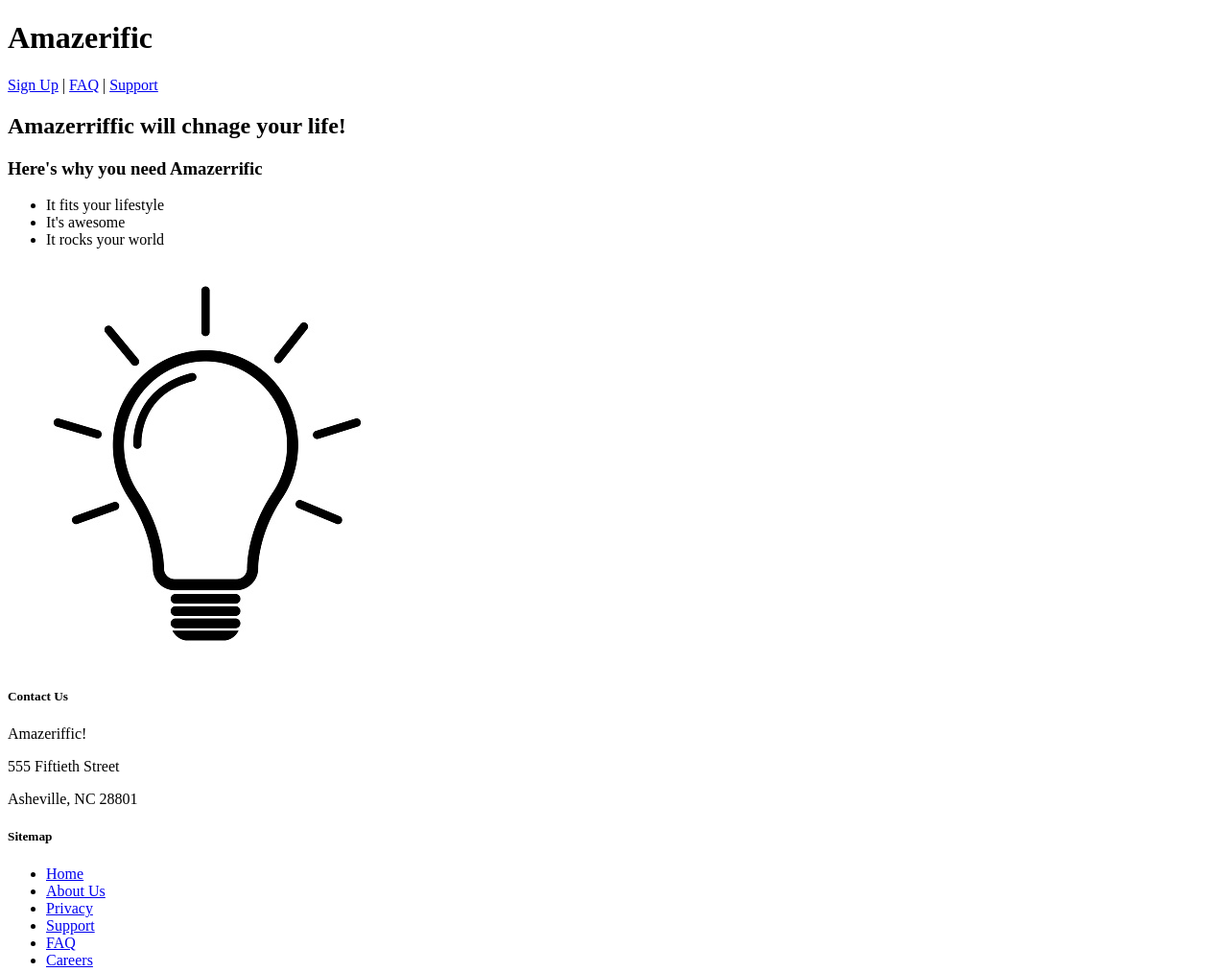
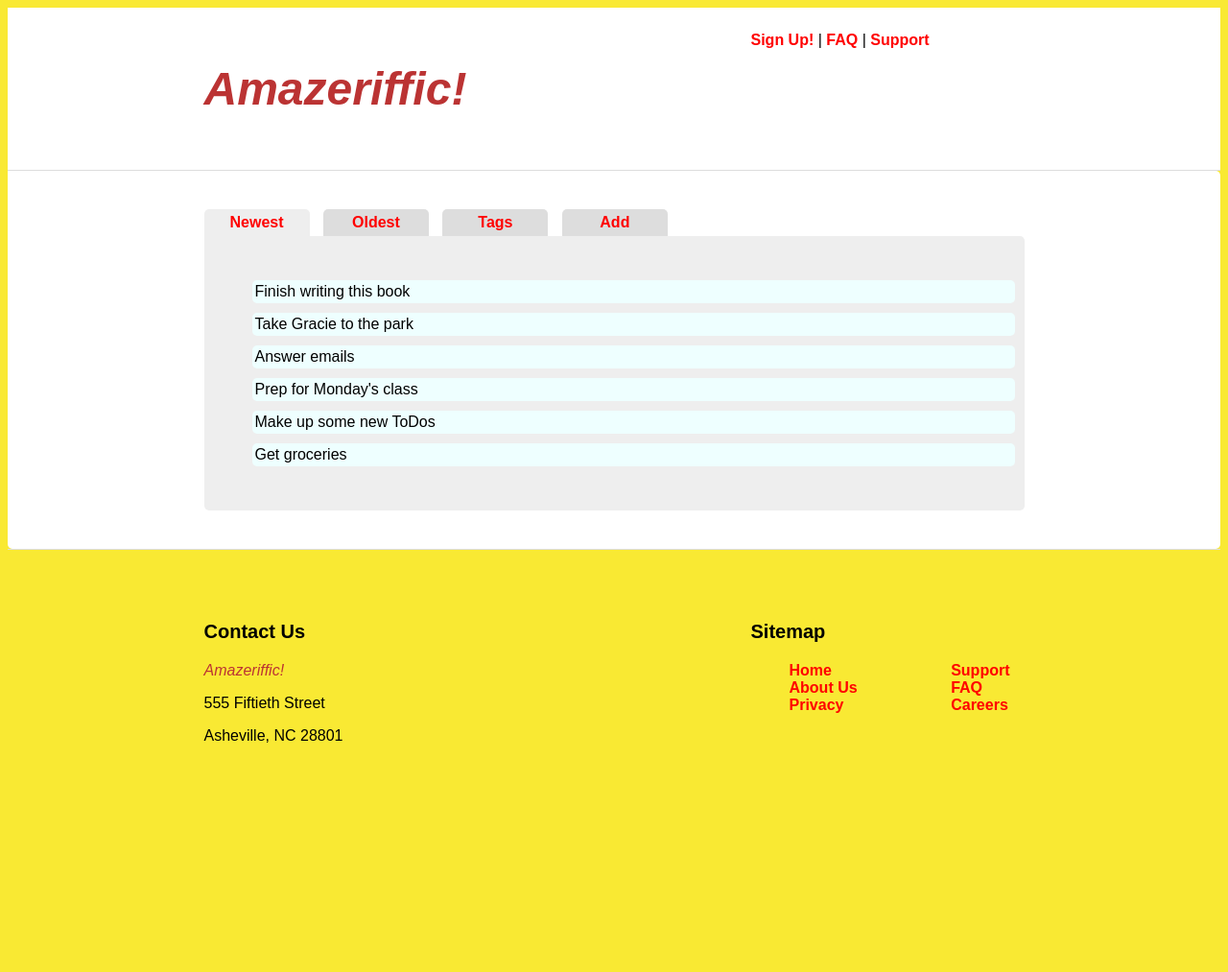
Before and after one commit to JoseMDO/amazeriffic, a plain HTML site: page index.html in a window 1280 px wide. Shown: the whole page at 96% size. After the commit the page ends 800 px from the top, so only its background shows below. Drawn offline with nearby package versions, Linux system fonts and the light colour scheme.

Commit message:
added interactivity and styling

```diff
--- /dev/null
+++ b/app.js
@@ -0,0 +1,125 @@
+var main = function (toDoObjects) {
+    "use strict";
+
+    var toDos = toDoObjects.map(function (toDo) {
+        // we'll just return the description
+        // of this toDoObject
+        return toDo.description;
+    });
+
+    $(".tabs a span").toArray().forEach(function (element) {
+        var $element = $(element);
+
+        // create a click handler for this element
+        $element.on("click", function () {
+            var $content,
+                $input,
+                $button,
+                i;
+
+            $(".tabs a span").removeClass("active");
+            $element.addClass("active");
+            $("main .content").empty();
+
+            if ($element.parent().is(":nth-child(1)")) {
+                $content = $("<ul>");
+                for (i = toDos.length - 1; i >= 0; i--) {
+                    $content.append($("<li>").text(toDos[i]));
+                }
+            } else if ($element.parent().is(":nth-child(2)")) {
+                $content = $("<ul>");
+                toDos.forEach(function (todo) {
+                    $content.append($("<li>").text(todo));
+                });
+
+            } else if ($element.parent().is(":nth-child(3)")) {
+                var tags = [];
+
+                toDoObjects.forEach(function (toDo) {
+                    toDo.tags.forEach(function (tag) {
+                        if (tags.indexOf(tag) === -1) {
+                            tags.push(tag);
+                        }
+                    });
+                });
+                console.log(tags);
+
+                var tagObjects = tags.map(function (tag) {
+                    var toDosWithTag = [];
+
+                    toDoObjects.forEach(function (toDo) {
+                        if (toDo.tags.indexOf(tag) !== -1) {
+                            toDosWithTag.push(toDo.description);
+                        }
+                    });
+
+                    return {
+                        "name": tag,
+                        "toDos": toDosWithTag
+                    };
+                });
+
+                tagObjects.forEach(function (tag) {
+                    var $tagName = $("<h3>").text(tag.name),
+                        $content = $("<ul>");
+
+
+                    tag.toDos.forEach(function (description) {
+                        var $li = $("<li>").text(description);
+                        $content.append($li);
+                    });
+
+                    $("main .content").append($tagName);
+                    $("main .content").append($content);
+                });
+
+            } else if ($element.parent().is(":nth-child(4)")) {
+                var $inputLabel = $("<p>").text("Description: "),
+                    $tagInput = $("<input>").addClass("tags"),
+                    $tagLabel = $("<p>").text("Tags: ");
+                $button = $("<button>").text("+");
+                $input = $("<input>").addClass("description");
+
+                $button.on("click", function () {
+                    var description = $input.val(),
+                        tags = $tagInput.val().split(","),
+                        // создаем новый элемент списка задач
+                        newToDo = {
+                            "description": description,
+                            "tags": tags
+                        };
+                    $.post("todos", newToDo, function (result) {
+                        console.log(result);
+                        // нужно отправить новый объект на клиент
+                        // после получения ответа сервера
+                        toDoObjects.push(newToDo);
+                        // обновляем toDos
+                        toDos = toDoObjects.map(function (toDo) {
+                            return toDo.description;
+                        });
+                        $input.val("");
+                        $tagInput.val("");
+                    });
+                });
+
+                $content = $("<div>").append($inputLabel)
+                    .append($input)
+                    .append($tagLabel)
+                    .append($tagInput)
+                    .append($button);
+            }
+
+            $("main .content").append($content);
+
+            return false;
+        });
+    });
+
+    $(".tabs a:first-child span").trigger("click");
+};
+
+$(document).ready(function () {
+    $.getJSON("todos.json", function (toDoObjects) {
+        main(toDoObjects);
+    });
+});
--- a/index.html
+++ b/index.html
@@ -9,50 +9,76 @@
 </head>
 <body>
     <header>
-        <h1>Amazerific</h1>
+      <div class="container">
+        <h1>Amazeriffic!</h1>
         <nav>
-            <a href="#">Sign Up</a> |
+          <a href="#">Sign Up!</a> |
           <a href="#">FAQ</a> |
           <a href="#">Support</a>
         </nav>
+      </div>
     </header>
 
     <main>
-        <h2>Amazerriffic will chnage your life!</h2>
-        <p>
-
-        </p>
-
-        <h3>Here's why you need Amazerrific</h3>
-        <ul>
-            <li>It fits your lifestyle</li>
-            <li>It's awesome</li>
-            <li>It rocks your world</li>
-        </ul>
-
-        <img src="images/lightbulb.jpeg" alt="an image of a ligthbulb">
+      <div class="container">
+        <div class="tabs">
+          <a href="">
+            <span class="active">Newest</span>
+          </a>
+          <a href="">
+            <span>Oldest</span>
+          </a>
+          <a href="">
+            <span>Tags</span>
+          </a>
+          <a href="">
+            <span>Add</span>
+          </a>
+        </div>
+        <div class="content">
+        </div>
+      </div>
     </main>
 
     <footer>
+      <div class="container">
         <div class="contact">
           <h5>Contact Us</h5>
           <p>Amazeriffic!</p>
           <p>555 Fiftieth Street</p>
           <p>Asheville, NC 28801</p>
         </div>
-
         <div class="sitemap">
           <h5>Sitemap</h5>
           <ul>
-                <li><a href="#">Home</a></li>
-                <li><a href="#">About Us</a></li>
-                <li><a href="#">Privacy</a></li>
-                <li><a href="#">Support</a></li>
-                <li><a href="#">FAQ</a></li>
-                <li><a href="#">Careers</a></li>
+            <div class="left">
+              <li>
+                <a href="#">Home</a>
+              </li>
+              <li>
+                <a href="#">About Us</a>
+              </li>
+              <li>
+                <a href="#">Privacy</a>
+              </li>
+            </div>
+            <div class="right">
+              <li>
+                <a href="#">Support</a>
+              </li>
+              <li>
+                <a href="#">FAQ</a>
+              </li>
+              <li>
+                <a href="#">Careers</a>
+              </li>
+            </div>
           </ul>
+        </div>
       </div>
     </footer>
 
+    <script src="http://code.jquery.com/jquery-2.0.3.min.js"></script>
+    <script src="app.js"></script>
 </body>
 </html>
--- a/style.css
+++ b/style.css
@@ -0,0 +1,163 @@
+body {
+    background: #f9e933;
+    font-family: 'Droid Sans', sans-serif;
+  }
+
+  header,
+  main,
+  footer {
+    min-width: 855px;
+  }
+
+  header .container,
+  main .container,
+  footer .container {
+    max-width: 855px;
+    margin: auto;
+  }
+
+  h2,
+  h4,
+  h6 {
+    font-family: 'Ubuntu', sans-serif;
+  }
+
+  header {
+    padding: 25px 0 25px 0;
+    background: white;
+    overflow: auto;
+    border-bottom: 1px solid #ddd;
+  }
+
+  h1 {
+    font-family: 'Ubuntu', sans-serif;
+    font-style: italic;
+    font-size: 3em;
+    color: #b33;
+    float: left;
+    width: 570px;
+  }
+
+  header nav {
+    float: right;
+    width: 285px;
+  }
+
+  a {
+    color: #f00;
+    text-decoration: none;
+    font-weight: bold;
+  }
+
+  main {
+    background: #fff;
+    border-radius: 0 5px 5px 5px;
+    ;
+    padding: 40px;
+  }
+
+  .tabs a span {
+    border-radius: 5px 5px 0 0;
+    display: inline-block;
+    width: 100px;
+    margin-right: 10px;
+    text-align: center;
+    background: #ddd;
+    padding: 5px;
+  }
+
+  .tabs a .active {
+    background: #eee;
+  }
+
+  main .content {
+    padding: 30px 10px 30px 10px;
+    border-radius: 0 5px 5px 5px;
+    background: #eee;
+  }
+
+  h3 {
+    font-family: 'Ubuntu', sans-serif;
+    border-radius: 5px;
+    color: #999;
+    ;
+    background: #ddd;
+    padding: 5px;
+    margin: 20px 0 10px 0;
+  }
+
+  h3:first-child {
+    margin-top: 0;
+  }
+
+  main .content li {
+    border-radius: 5px;
+    padding: 3px;
+    background: #eff;
+    margin: 0 0 10px 0;
+  }
+
+  main .content button {
+    font-weight: bold;
+    padding: 0 3px 0 3px;
+    border-radius: 5px;
+    background: #ccc;
+    cursor: pointer;
+    margin-left: 5px;
+    font-size: 1.3em;
+  }
+
+  main .content p {
+    color: red;
+    margin: 30px 0 0 0;
+  }
+
+  main .content p:first-child {
+    margin-top: 10px;
+  }
+
+  main .content input {
+    font-size: 1.5em;
+  }
+
+  footer {
+    border-top: 1px solid #ddd;
+    padding: 40px 0 20px 0;
+  }
+
+  footer .contact {
+    float: left;
+    width: 570px;
+  }
+
+  h5 {
+    font-family: 'Ubuntu', sans-serif;
+    font-size: 1.25em;
+    margin-bottom: 20px;
+  }
+
+  footer .contact p:nth-child(2) {
+    color: #b33;
+    font-style: italic;
+  }
+
+  footer .sitemap {
+    float: right;
+    width: 285px;
+  }
+
+  footer ul {
+    width: 230px;
+  }
+
+  li {
+    list-style: none;
+  }
+
+  footer .sitemap .left {
+    float: left;
+  }
+
+  footer .sitemap .right {
+    float: right;
+  }
--- /dev/null
+++ b/todos.json
@@ -0,0 +1,26 @@
+[
+    {
+    "description" : "Get groceries",
+    "tags" : [ "shopping", "chores" ]
+    },
+    {
+    "description" : "Make up some new ToDos",
+    "tags" : [ "writing", "work" ]
+    },
+    {
+    "description" : "Prep for Monday's class",
+    "tags" : [ "work", "teaching" ]
+    },
+    {
+    "description" : "Answer emails",
+    "tags" : [ "work" ]
+    },
+    {
+    "description" : "Take Gracie to the park",
+    "tags" : [ "chores", "pets" ]
+    },
+    {
+    "description" : "Finish writing this book",
+    "tags" : [ "writing", "work" ]
+    }
+   ]
```
Lines whose indentation alone changed are shown as unchanged.
